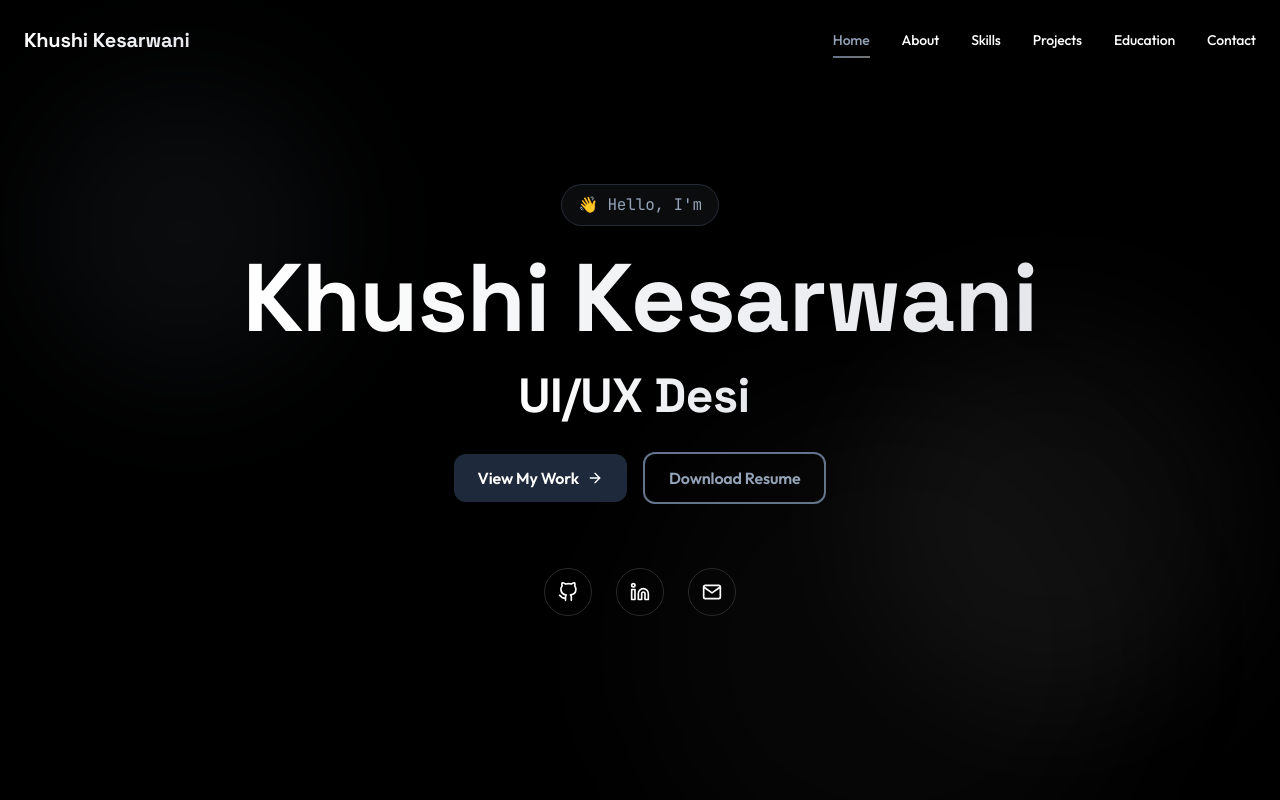
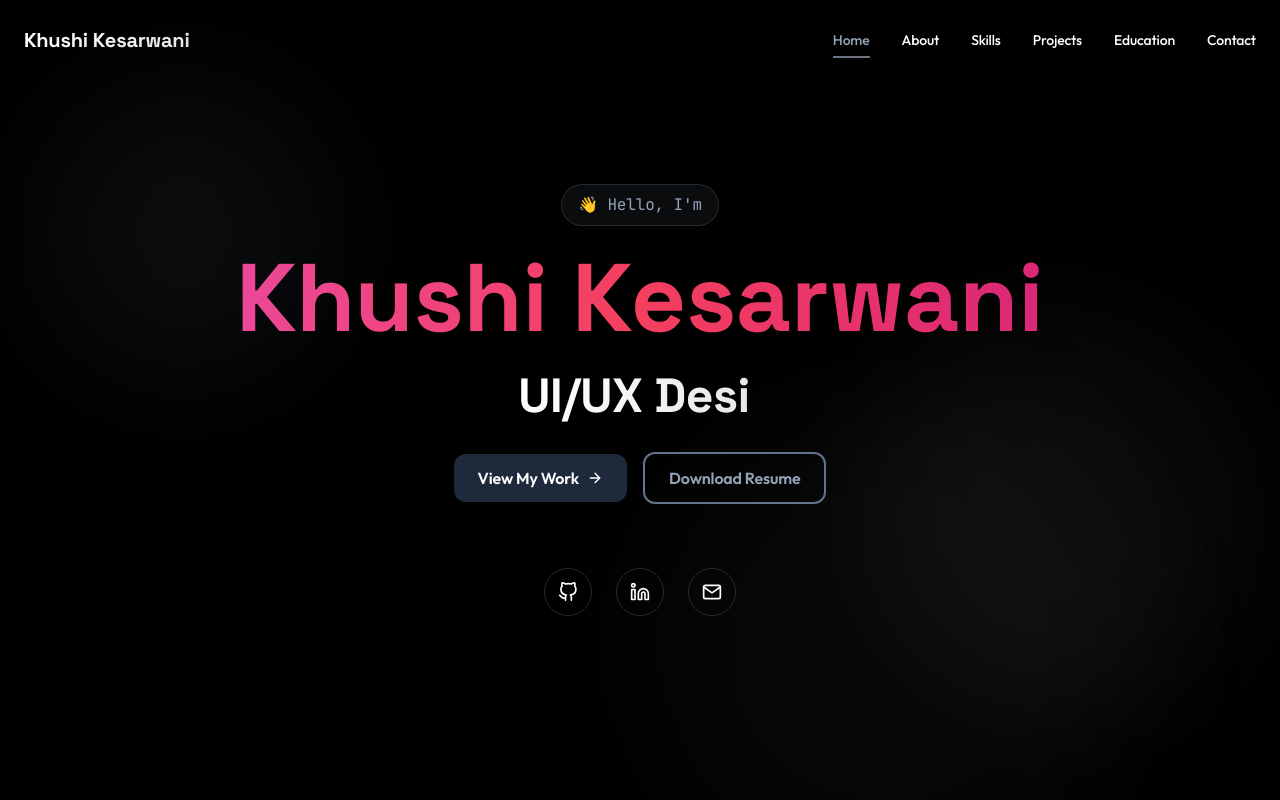
Before and after one commit to kesarwanikhushi/portfolio-khushi, a React (Vite) app in the folder client/: page / in a window 1280 px wide. Shown: the top 800 px of the page. Built offline with nearby package versions, Linux system fonts and the light colour scheme.

Commit message:
Changed the name to pink magenta gradient

```diff
--- a/client/src/components/Hero.jsx
+++ b/client/src/components/Hero.jsx
@@ -80,7 +80,7 @@ const Hero = () => {
             variants={itemVariants}
             className="text-5xl md:text-7xl lg:text-8xl font-bold mb-6 font-display"
           >
-            <span className="gradient-text">Khushi Kesarwani</span>
+            <span className="bg-gradient-to-r from-pink-500 via-rose-500 to-pink-600 bg-clip-text text-transparent font-display">Khushi Kesarwani</span>
           </motion.h1>
 
           {/* Animated Title */}
--- a/client/src/components/SkillsSection.jsx
+++ b/client/src/components/SkillsSection.jsx
@@ -60,11 +60,11 @@ const SkillsSection = () => {
           {skillCategories.map((category, categoryIndex) => (
             <ScrollReveal key={categoryIndex} delay={categoryIndex * 0.1}>
               <motion.div
-                className="relative p-6 rounded-2xl bg-dark-800/40 border border-dark-700 hover:border-primary-500/50 transition-all duration-300 overflow-hidden group backdrop-blur-sm"
-                whileHover={{ y: -8, boxShadow: "0 20px 40px rgba(59, 130, 246, 0.1)" }}
+                className="relative p-6 rounded-2xl bg-dark-800/40 border border-dark-700 hover:border-gray-600 transition-all duration-300 overflow-hidden group backdrop-blur-sm"
+                whileHover={{ y: -8, boxShadow: "0 20px 40px rgba(128, 128, 128, 0.1)" }}
               >
-                {/* Gradient overlay on hover */}
-                <div className={`absolute inset-0 bg-gradient-to-br ${category.color} opacity-0 group-hover:opacity-10 transition-opacity duration-300`} />
+                {/* Grey overlay on hover */}
+                <div className="absolute inset-0 bg-gray-800 opacity-0 group-hover:opacity-10 transition-opacity duration-300" />
 
                 <h3 className={`text-lg font-bold mb-5 text-primary-400 relative z-10`}>
                   {category.title}
--- a/client/src/index.css
+++ b/client/src/index.css
@@ -10,13 +10,10 @@
   }
 
   body {
-    @apply bg-dark-950 font-sans antialiased;
+    @apply font-sans antialiased;
     color: #ffffff;
-    background-color: #0f0f0f;
-    background-image:
-      radial-gradient(at 0% 0%, rgba(42, 42, 42, 0.5) 0px, transparent 50%),
-      radial-gradient(at 100% 0%, rgba(26, 26, 26, 0.3) 0px, transparent 50%),
-      radial-gradient(at 100% 100%, rgba(15, 15, 15, 0.2) 0px, transparent 50%);
+    background: linear-gradient(to right, #0a0a0a 0%, #1a1a1a 20%, #404040 50%, #5a5a5a 80%, #707070 100%);
+    background-attachment: fixed;
     font-weight: 400;
     letter-spacing: -0.01em;
   }
```
